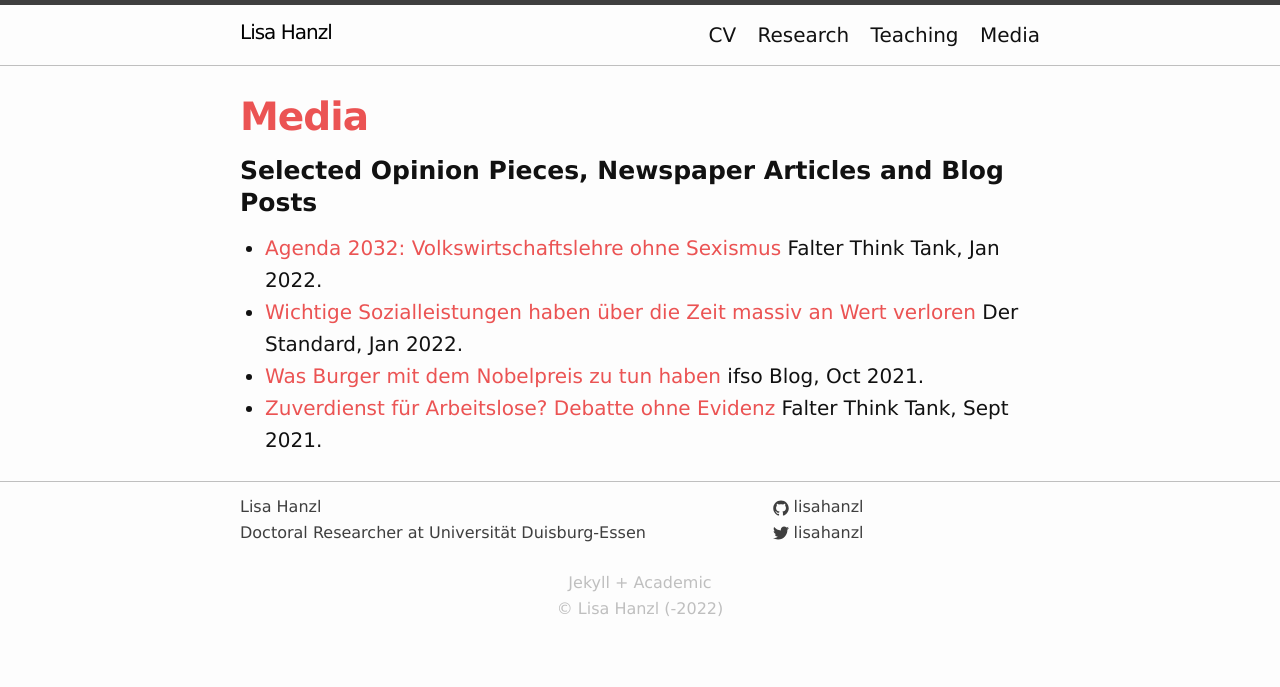
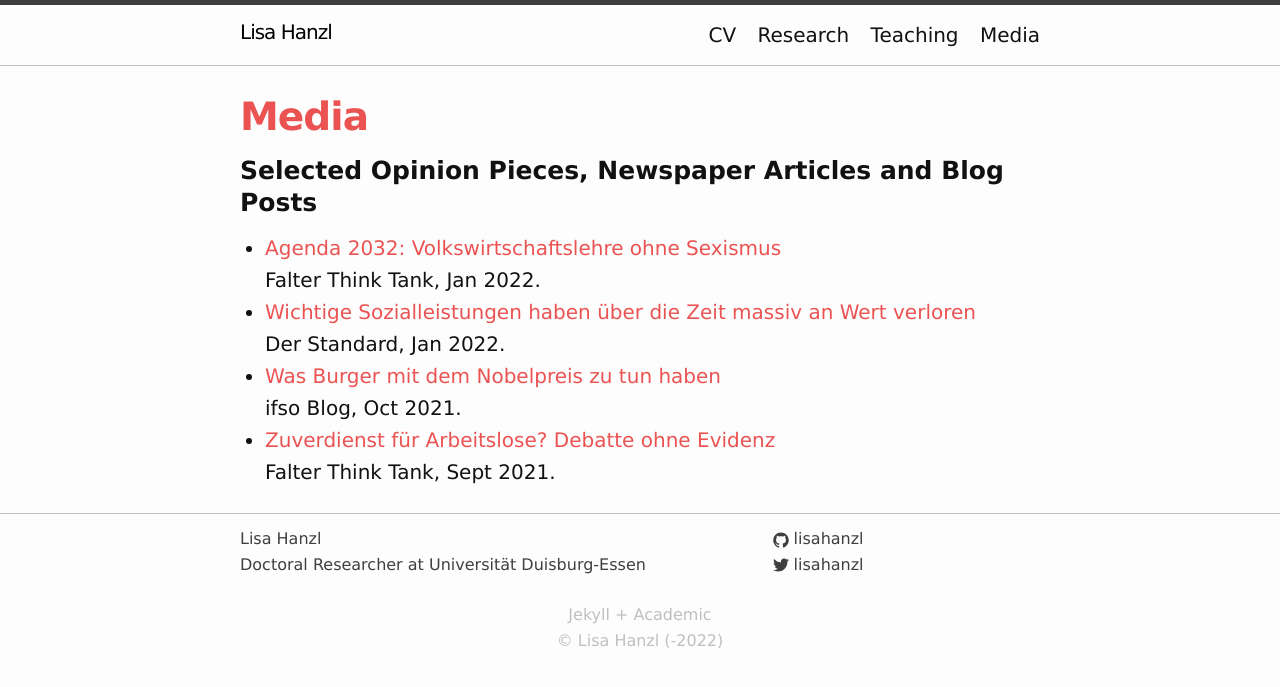
Before and after one commit to lisahanzl/lisahanzl.github.io, a Jekyll site: the page built from 03_media.md, in a window 1280 px wide. Shown: the top 687 px of the page. Built offline with Jekyll 4.4.1, drawn with Linux system fonts in a browser that asks for light colours.

```diff
--- a/03_media.md
+++ b/03_media.md
@@ -9,11 +9,7 @@ permalink: /media/
 ### Selected Opinion Pieces, Newspaper Articles and Blog Posts
 <p> </p>
 
-- [Agenda 2032: Volkswirtschaftslehre ohne Sexismus](https://cms.falter.at/blogs/thinktank/2022/01/18/agenda-2032-volkswirtschaftslehre-ohne-sexismus/){:target="_blank"}
-  Falter Think Tank, Jan 2022.
-- [Wichtige Sozialleistungen haben über die Zeit massiv an Wert verloren](https://www.derstandard.at/story/2000132356448/wichtige-sozialleistungen-haben-ueber-die-zeit-massiv-an-wert-verloren?ref=article){:target="_blank"}
-  Der Standard, Jan 2022.
-- [Was Burger mit dem Nobelpreis zu tun haben](https://www.ifsoblog.de/was-burger-mit-dem-nobelpreis-zu-tun-haben/){:target="_blank"}
-  ifso Blog, Oct 2021.
-- [Zuverdienst für Arbeitslose? Debatte ohne Evidenz](https://cms.falter.at/blogs/thinktank/2021/09/29/zuverdienst-fuer-arbeitslose-debatte-ohne-evidenz/){:target="_blank"}
-  Falter Think Tank, Sept 2021.
+- [Agenda 2032: Volkswirtschaftslehre ohne Sexismus](https://cms.falter.at/blogs/thinktank/2022/01/18/agenda-2032-volkswirtschaftslehre-ohne-sexismus/){:target="_blank"}<br>Falter Think Tank, Jan 2022.
+- [Wichtige Sozialleistungen haben über die Zeit massiv an Wert verloren](https://www.derstandard.at/story/2000132356448/wichtige-sozialleistungen-haben-ueber-die-zeit-massiv-an-wert-verloren?ref=article){:target="_blank"}<br>Der Standard, Jan 2022.
+- [Was Burger mit dem Nobelpreis zu tun haben](https://www.ifsoblog.de/was-burger-mit-dem-nobelpreis-zu-tun-haben/){:target="_blank"}<br>ifso Blog, Oct 2021.
+- [Zuverdienst für Arbeitslose? Debatte ohne Evidenz](https://cms.falter.at/blogs/thinktank/2021/09/29/zuverdienst-fuer-arbeitslose-debatte-ohne-evidenz/){:target="_blank"}<br>Falter Think Tank, Sept 2021.
```
